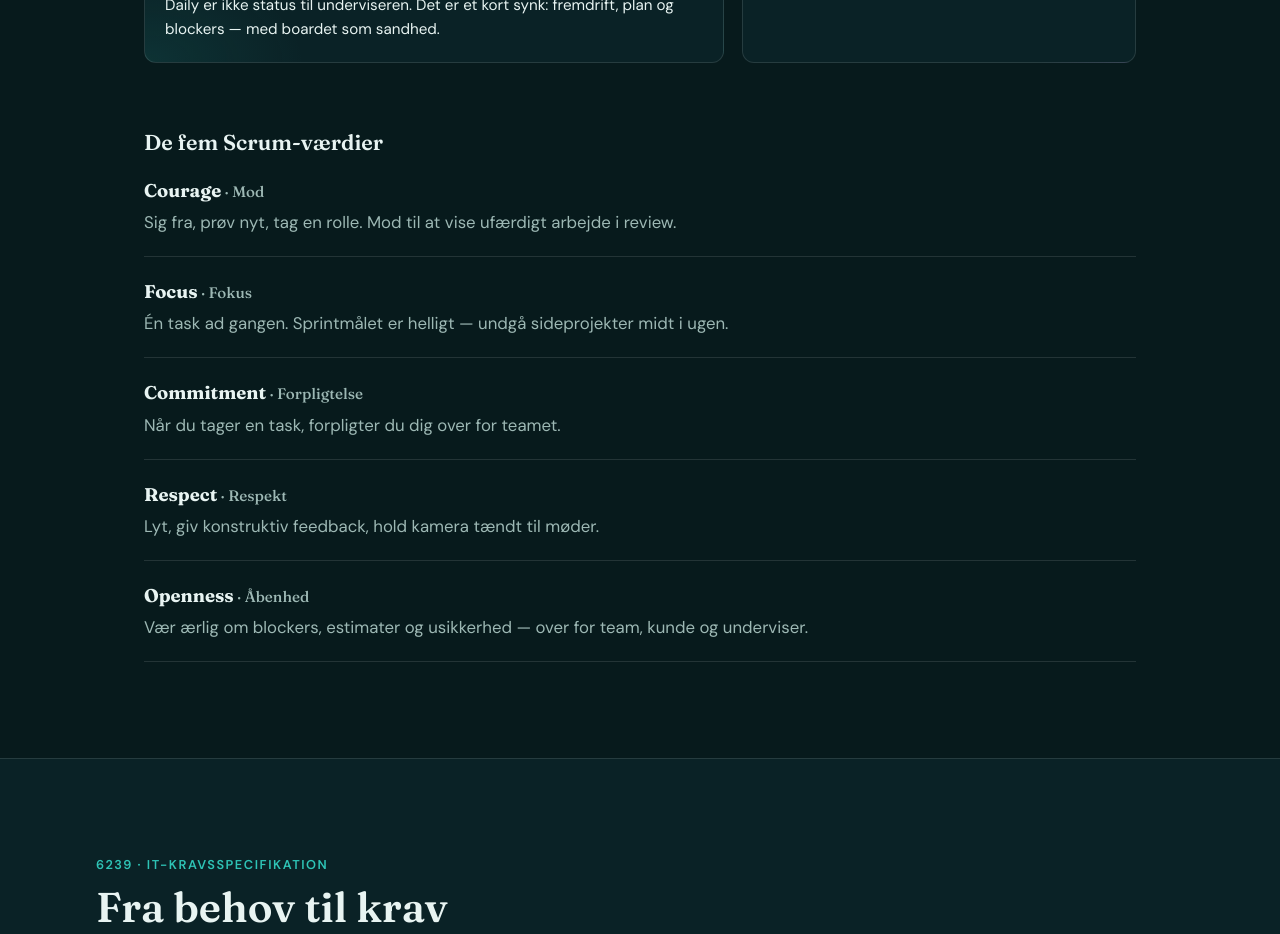
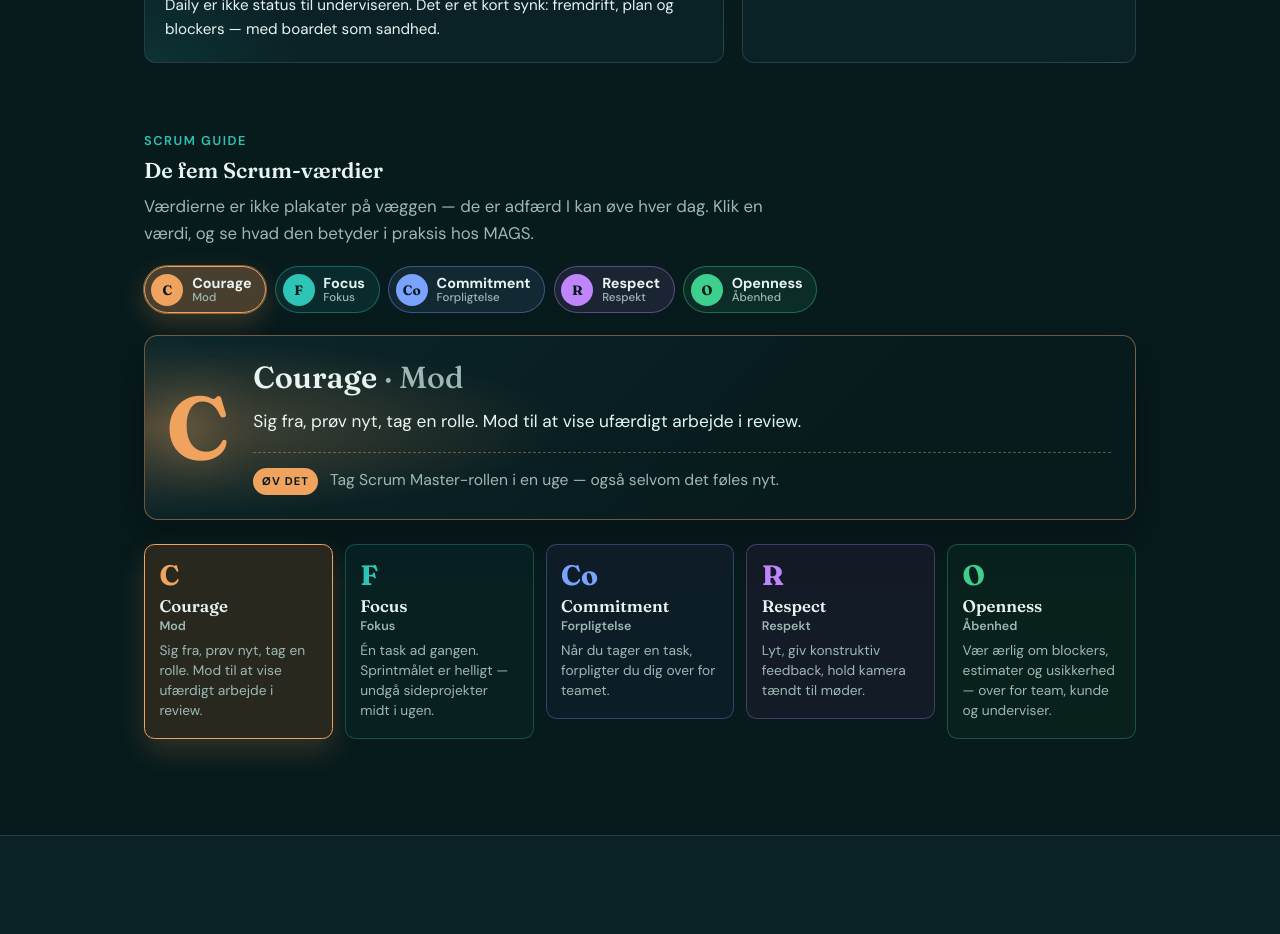
Before and after one commit to Mercantech/SCRUM, a React (Vite) app in the folder web/: page / in a window 1280 px wide. Shown: the part 7080-8014 px from the top of the page. Built offline with nearby package versions, Linux system fonts and the light colour scheme.

Commit message:
Make Scrum values section interactive and colorful.
Spotlight each value with practice tips so the five values feel like daily habits, not a list.

```diff
--- a/web/src/components/ScrumDeep.tsx
+++ b/web/src/components/ScrumDeep.tsx
@@ -1,8 +1,9 @@
-import { artifacts, ceremonies, roles, values } from "../content/scrum"
+import { artifacts, ceremonies, roles } from "../content/scrum"
 import { BurndownChart } from "./BurndownChart"
 import { DailyExample } from "./DailyExample"
 import { Reveal } from "./Reveal"
 import { ScrumBoard } from "./ScrumBoard"
+import { ScrumValues } from "./ScrumValues"
 
 export function ScrumDeep() {
   return (
@@ -117,22 +118,7 @@ export function ScrumDeep() {
       </div>
 
       <div className="stack">
-        <Reveal>
-          <h3 className="stack__heading">De fem Scrum-værdier</h3>
-        </Reveal>
-        <div className="values">
-          {values.map((item, i) => (
-            <Reveal key={item.name} delay={i * 40}>
-              <div className="values__item">
-                <strong>
-                  {item.name}
-                  <span> · {item.da}</span>
-                </strong>
-                <p>{item.body}</p>
-              </div>
-            </Reveal>
-          ))}
-        </div>
+        <ScrumValues />
       </div>
     </section>
   )
--- /dev/null
+++ b/web/src/components/ScrumValues.tsx
@@ -0,0 +1,91 @@
+import { useState } from "react"
+import { values } from "../content/scrum"
+import { Reveal } from "./Reveal"
+
+export function ScrumValues() {
+  const [active, setActive] = useState(0)
+  const current = values[active]
+
+  return (
+    <div className="val-lab">
+      <Reveal>
+        <div className="val-lab__intro">
+          <p className="section__eyebrow">Scrum Guide</p>
+          <h3 className="stack__heading">De fem Scrum-værdier</h3>
+          <p className="section__lede section__lede--tight">
+            Værdierne er ikke plakater på væggen — de er adfærd I kan øve hver
+            dag. Klik en værdi, og se hvad den betyder i praksis hos MAGS.
+          </p>
+        </div>
+      </Reveal>
+
+      <Reveal>
+        <div className="val-ring" role="tablist" aria-label="Scrum-værdier">
+          {values.map((v, i) => (
+            <button
+              key={v.name}
+              type="button"
+              role="tab"
+              aria-selected={active === i}
+              className={`val-pill${active === i ? " is-active" : ""}`}
+              style={{ ["--val" as string]: v.color }}
+              onClick={() => setActive(i)}
+            >
+              <span className="val-pill__letter" aria-hidden="true">
+                {v.letter}
+              </span>
+              <span className="val-pill__name">
+                {v.name}
+                <small>{v.da}</small>
+              </span>
+            </button>
+          ))}
+        </div>
+      </Reveal>
+
+      <Reveal key={current.name}>
+        <article
+          className="val-spotlight"
+          style={{ ["--val" as string]: current.color }}
+        >
+          <div className="val-spotlight__mark" aria-hidden="true">
+            {current.letter}
+          </div>
+          <div className="val-spotlight__body">
+            <h4>
+              {current.name}
+              <span> · {current.da}</span>
+            </h4>
+            <p className="val-spotlight__text">{current.body}</p>
+            <p className="val-spotlight__practice">
+              <span>Øv det</span>
+              {current.practice}
+            </p>
+          </div>
+        </article>
+      </Reveal>
+
+      <div className="val-grid">
+        {values.map((v, i) => (
+          <Reveal key={v.name} delay={i * 45}>
+            <button
+              type="button"
+              className={`val-card${active === i ? " is-active" : ""}`}
+              style={{ ["--val" as string]: v.color }}
+              onClick={() => setActive(i)}
+            >
+              <span className="val-card__letter" aria-hidden="true">
+                {v.letter}
+              </span>
+              <strong>
+                {v.name}
+                <span>{v.da}</span>
+              </strong>
+              <p>{v.body}</p>
+            </button>
+          </Reveal>
+        ))}
+      </div>
+    </div>
+  )
+}
--- a/web/src/content/scrum.ts
+++ b/web/src/content/scrum.ts
@@ -181,27 +181,42 @@ export const values = [
   {
     name: "Courage",
     da: "Mod",
+    letter: "C",
+    color: "#f0a35e",
     body: "Sig fra, prøv nyt, tag en rolle. Mod til at vise ufærdigt arbejde i review.",
+    practice: "Tag Scrum Master-rollen i en uge — også selvom det føles nyt.",
   },
   {
     name: "Focus",
     da: "Fokus",
+    letter: "F",
+    color: "#2ec4b6",
     body: "Én task ad gangen. Sprintmålet er helligt — undgå sideprojekter midt i ugen.",
+    practice: "Ingen ny issue, før den nuværende er i Done.",
   },
   {
     name: "Commitment",
     da: "Forpligtelse",
+    letter: "Co",
+    color: "#7aa2ff",
     body: "Når du tager en task, forpligter du dig over for teamet.",
+    practice: "Sig højt i planning: “Den her lukker jeg inden fredag.”",
   },
   {
     name: "Respect",
     da: "Respekt",
+    letter: "R",
+    color: "#c084fc",
     body: "Lyt, giv konstruktiv feedback, hold kamera tændt til møder.",
+    practice: "I PR-review: foreslå forbedring — ikke bare “LGTM” eller “nej”.",
   },
   {
     name: "Openness",
     da: "Åbenhed",
+    letter: "O",
+    color: "#3ecf8e",
     body: "Vær ærlig om blockers, estimater og usikkerhed — over for team, kunde og underviser.",
+    practice: "Sig i daily: “Jeg er usikker — kan vi pair’e 20 min?”",
   },
 ]
 
--- a/web/src/index.css
+++ b/web/src/index.css
@@ -363,33 +363,219 @@ ol {
   font-size: 0.98rem;
 }
 
-/* Values */
-.values {
-  display: grid;
-  gap: 1.25rem;
-}
-
-.values__item {
-  display: grid;
-  gap: 0.25rem;
-  padding-bottom: 1.25rem;
-  border-bottom: 1px solid var(--line);
-}
-
-.values strong {
+/* Scrum-værdier lab */
+.val-lab {
+  margin-top: 0.5rem;
+}
+
+.val-lab__intro .stack__heading {
+  margin-bottom: 0.4em;
+}
+
+.val-ring {
+  display: flex;
+  flex-wrap: wrap;
+  gap: 0.55rem;
+  margin: 1.25rem 0 1.35rem;
+}
+
+.val-pill {
+  display: inline-flex;
+  align-items: center;
+  gap: 0.55rem;
+  padding: 0.4rem 0.85rem 0.4rem 0.4rem;
+  border-radius: 999px;
+  border: 1px solid color-mix(in srgb, var(--val) 40%, transparent);
+  background: color-mix(in srgb, var(--val) 10%, transparent);
+  color: var(--ink);
+  cursor: pointer;
+  font-family: var(--font-body);
+  transition:
+    transform 0.2s ease,
+    background 0.2s ease,
+    border-color 0.2s ease,
+    box-shadow 0.2s ease;
+}
+
+.val-pill:hover {
+  transform: translateY(-2px);
+  background: color-mix(in srgb, var(--val) 18%, transparent);
+}
+
+.val-pill.is-active {
+  background: color-mix(in srgb, var(--val) 28%, transparent);
+  border-color: var(--val);
+  box-shadow: 0 0 0 1px color-mix(in srgb, var(--val) 50%, transparent),
+    0 10px 28px color-mix(in srgb, var(--val) 22%, transparent);
+}
+
+.val-pill__letter {
+  width: 2rem;
+  height: 2rem;
+  display: grid;
+  place-items: center;
+  border-radius: 50%;
+  background: var(--val);
+  color: #071a1c;
   font-family: var(--font-display);
-  font-size: 1.15rem;
-}
-
-.values strong span {
+  font-weight: 700;
+  font-size: 0.85rem;
+}
+
+.val-pill__name {
+  display: flex;
+  flex-direction: column;
+  align-items: flex-start;
+  line-height: 1.15;
+  font-weight: 700;
+  font-size: 0.9rem;
+  text-align: left;
+}
+
+.val-pill__name small {
   font-weight: 500;
   color: var(--ink-muted);
-  font-size: 0.95rem;
-}
-
-.values p {
-  color: var(--ink-muted);
+  font-size: 0.72rem;
+}
+
+.val-spotlight {
+  position: relative;
+  display: grid;
+  grid-template-columns: auto 1fr;
+  gap: 1.25rem 1.5rem;
+  align-items: center;
+  margin-bottom: 1.5rem;
+  padding: 1.5rem 1.5rem 1.5rem 1.35rem;
+  border-radius: 0.85rem;
+  overflow: hidden;
+  border: 1px solid color-mix(in srgb, var(--val) 45%, transparent);
+  background:
+    radial-gradient(
+      ellipse 70% 80% at 0% 50%,
+      color-mix(in srgb, var(--val) 28%, transparent),
+      transparent 60%
+    ),
+    linear-gradient(135deg, #0c262a 0%, #071a1c 70%);
+  box-shadow: 0 18px 40px rgba(0, 0, 0, 0.28);
+}
+
+.val-spotlight__mark {
+  font-family: var(--font-display);
+  font-size: clamp(3.5rem, 10vw, 5.5rem);
+  font-weight: 700;
+  line-height: 0.9;
+  color: var(--val);
+  text-shadow: 0 0 40px color-mix(in srgb, var(--val) 45%, transparent);
+  min-width: 3.5rem;
+  text-align: center;
+}
+
+.val-spotlight__body h4 {
+  font-size: clamp(1.45rem, 3.5vw, 1.9rem);
+  margin-bottom: 0.45em;
+}
+
+.val-spotlight__body h4 span {
+  font-weight: 500;
+  color: var(--ink-muted);
+}
+
+.val-spotlight__text {
+  font-size: 1.08rem;
+  color: var(--ink);
+  max-width: 36rem;
+  margin-bottom: 1rem !important;
+}
+
+.val-spotlight__practice {
+  display: flex;
+  flex-wrap: wrap;
+  align-items: baseline;
+  gap: 0.5rem 0.75rem;
+  margin: 0 !important;
+  padding-top: 0.85rem;
+  border-top: 1px dashed color-mix(in srgb, var(--val) 40%, transparent);
+  color: var(--ink-muted);
+  font-size: 0.98rem;
+}
+
+.val-spotlight__practice span {
+  flex: 0 0 auto;
+  font-size: 0.7rem;
+  font-weight: 800;
+  letter-spacing: 0.1em;
+  text-transform: uppercase;
+  color: #071a1c;
+  background: var(--val);
+  padding: 0.28rem 0.55rem;
+  border-radius: 999px;
+}
+
+.val-grid {
+  display: grid;
+  grid-template-columns: repeat(5, minmax(0, 1fr));
+  gap: 0.75rem;
+}
+
+.val-card {
+  display: grid;
+  gap: 0.45rem;
+  align-content: start;
+  text-align: left;
+  padding: 1rem 0.9rem 1.1rem;
+  border-radius: 0.65rem;
+  border: 1px solid color-mix(in srgb, var(--val) 30%, transparent);
+  background: color-mix(in srgb, var(--val) 8%, rgba(4, 16, 18, 0.75));
+  color: var(--ink);
+  cursor: pointer;
+  font-family: var(--font-body);
+  transition:
+    transform 0.2s ease,
+    border-color 0.2s ease,
+    background 0.2s ease,
+    box-shadow 0.2s ease;
+}
+
+.val-card:hover {
+  transform: translateY(-3px);
+  border-color: color-mix(in srgb, var(--val) 55%, transparent);
+}
+
+.val-card.is-active {
+  background: color-mix(in srgb, var(--val) 16%, rgba(4, 16, 18, 0.8));
+  border-color: var(--val);
+  box-shadow: 0 12px 28px color-mix(in srgb, var(--val) 18%, transparent);
+}
+
+.val-card__letter {
+  font-family: var(--font-display);
+  font-size: 1.75rem;
+  font-weight: 700;
+  color: var(--val);
+  line-height: 1;
+}
+
+.val-card strong {
+  display: flex;
+  flex-direction: column;
+  gap: 0.1rem;
+  font-family: var(--font-display);
+  font-size: 1.05rem;
+  font-weight: 600;
+}
+
+.val-card strong span {
+  font-family: var(--font-body);
+  font-size: 0.78rem;
+  font-weight: 600;
+  color: var(--ink-muted);
+}
+
+.val-card p {
   margin: 0;
+  color: var(--ink-muted);
+  font-size: 0.86rem;
+  line-height: 1.45;
 }
 
 /* Practice */
@@ -1913,8 +2099,22 @@ ol {
   .ex-board__stats,
   .ex-learn,
   .ex-burn__layout,
-  .ex-extra {
+  .ex-extra,
+  .val-grid {
     grid-template-columns: 1fr;
+  }
+
+  .val-grid {
+    grid-template-columns: 1fr 1fr;
+  }
+
+  .val-spotlight {
+    grid-template-columns: 1fr;
+    text-align: left;
+  }
+
+  .val-spotlight__mark {
+    text-align: left;
   }
 
   .ex-board__cols {
@@ -1947,7 +2147,8 @@ ol {
 }
 
 @media (max-width: 560px) {
-  .ex-board__cols {
+  .ex-board__cols,
+  .val-grid {
     grid-template-columns: 1fr;
   }
 }
```
